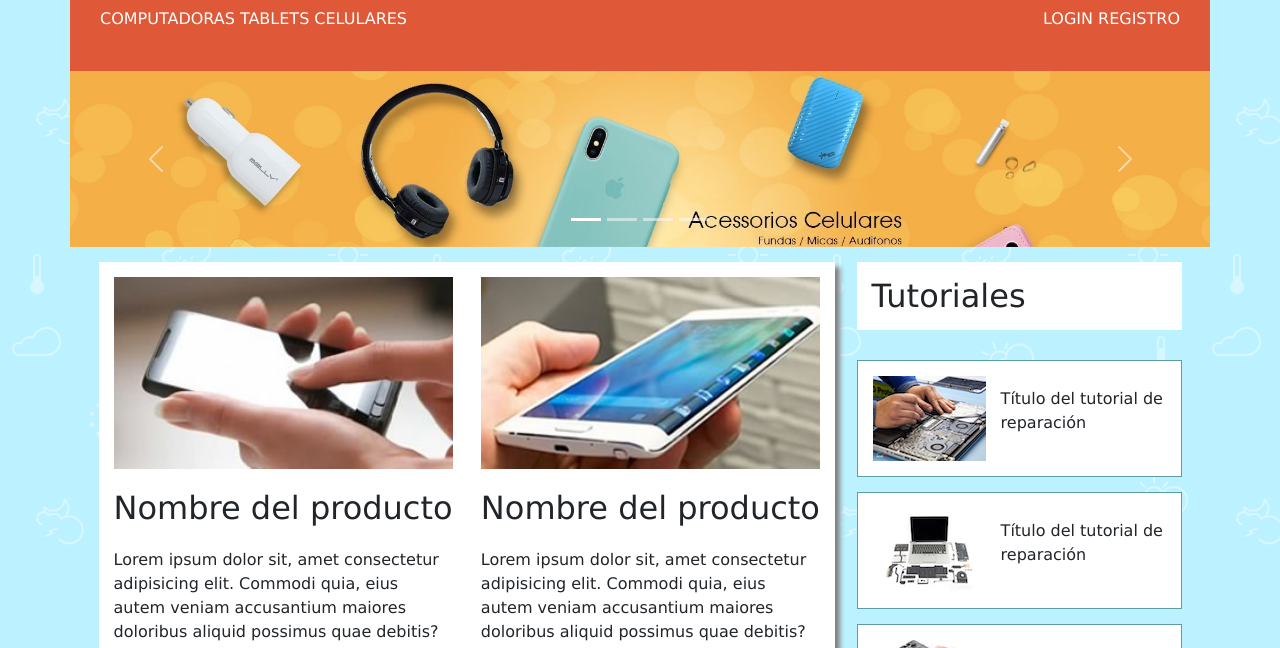
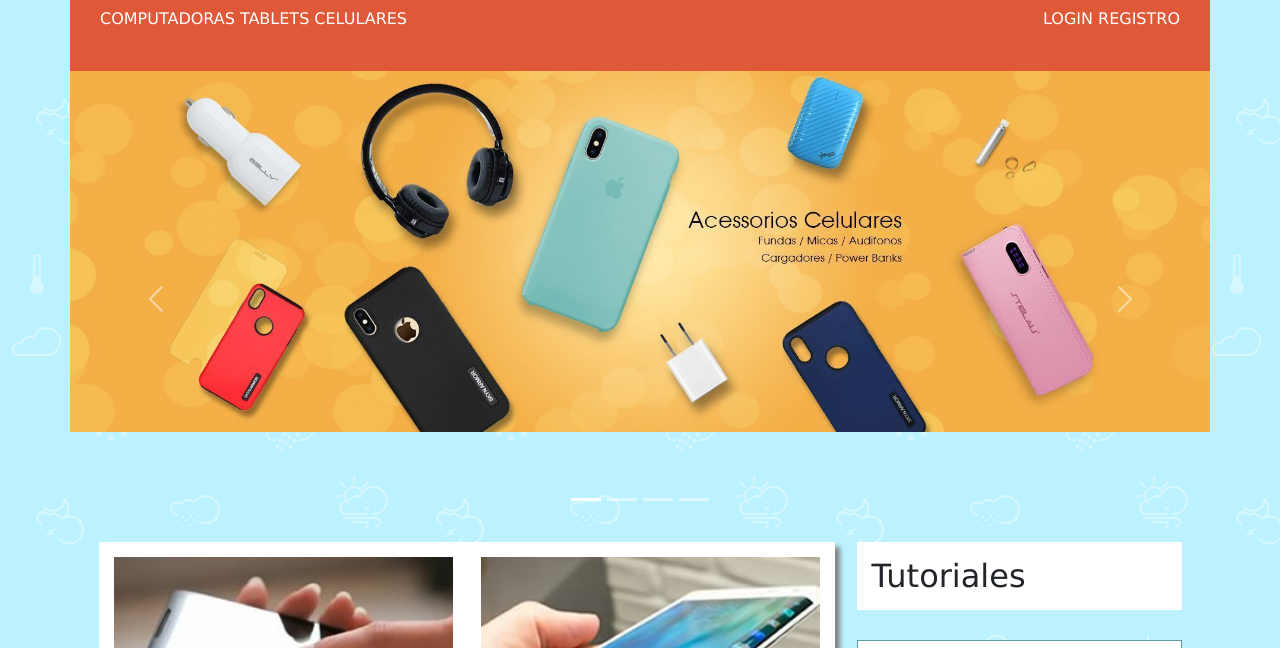
Before and after one commit to Comision15/craftsy, a website: page views/home.html in a window 1280 px wide. Shown: the part 89-737 px from the top of the page. Drawn offline with nearby package versions, Linux system fonts and the light colour scheme.

Commit message:
add media query carousel banner

```diff
--- a/public/css/home.css
+++ b/public/css/home.css
@@ -266,6 +266,10 @@
  }
 
        /* home */
+       .home__main__img--banner {
+
+        height: 57vh;
+    }
        .home__main {
         display: flex;
         flex-wrap: wrap;
```
